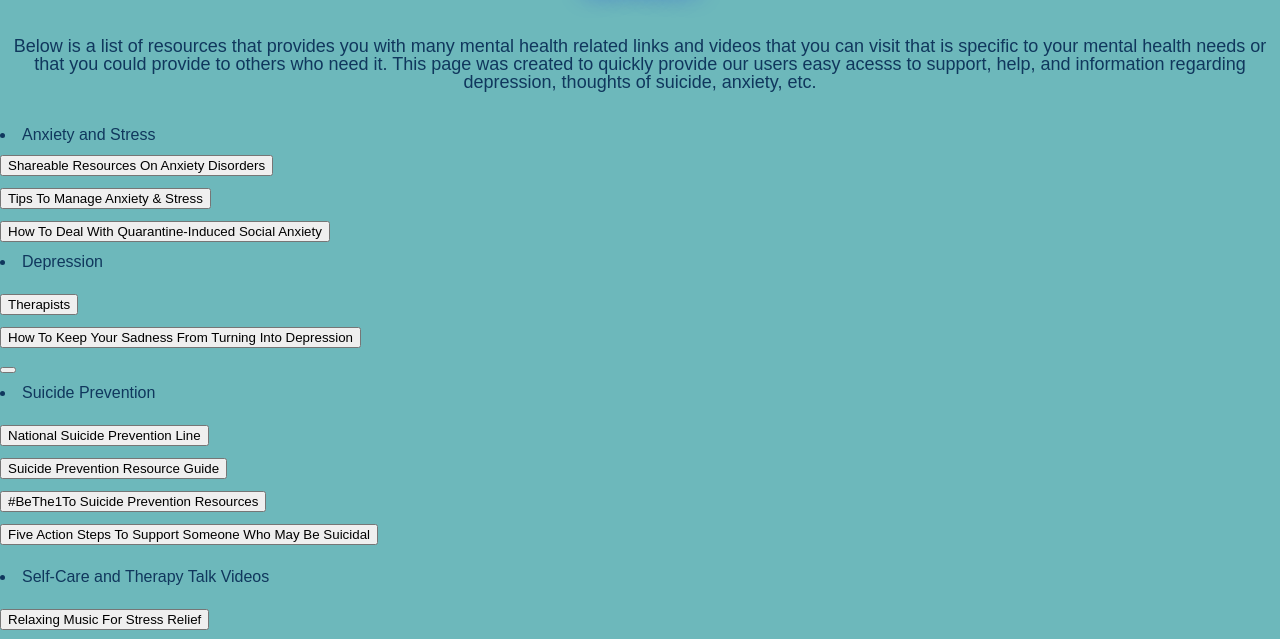
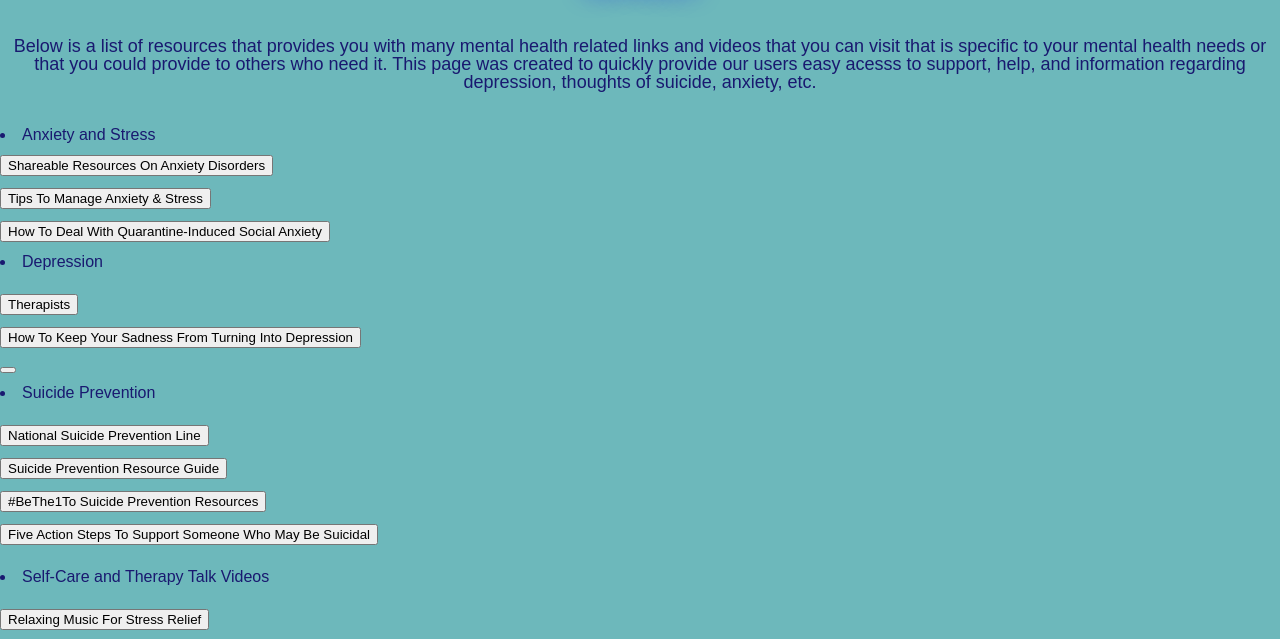
Before and after one commit to rcereno/slo-hacks-lite-project, a plain HTML site: page services.html in a window 1280 px wide. Shown: the part 150-789 px from the top of the page. Drawn offline with Linux system fonts and the light colour scheme.

Commit message:
updated color

```diff
--- a/styles-contact.css
+++ b/styles-contact.css
@@ -141,7 +141,7 @@ h1 {
 p {
     width: 100%;
     text-align: center;
-    color: #10375d;
+    color: #191970;
     font-family: Arial, Helvetica, sans-serif;
     font-size: 18px;
 }
@@ -153,5 +153,5 @@ span {
 li {
 	font-size: 16px;
 	font-family: Arial, Helvetica, sans-serif;
-	color: #10375d;
+	color: #191970;
 }
```
